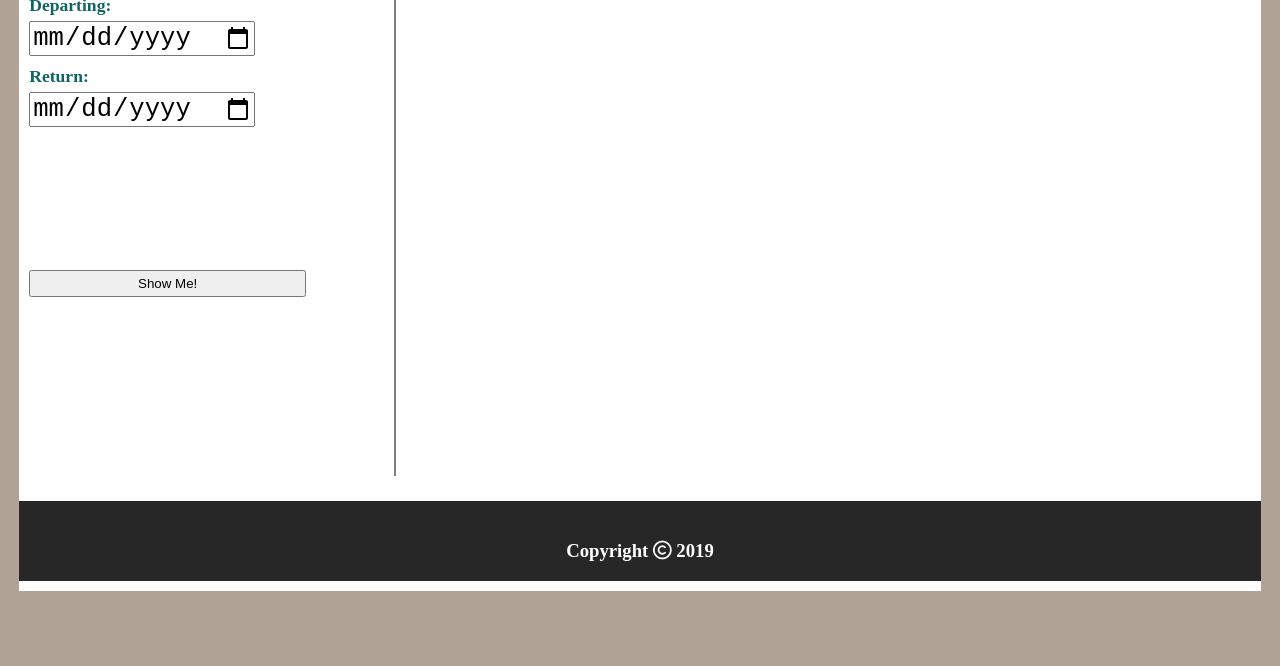
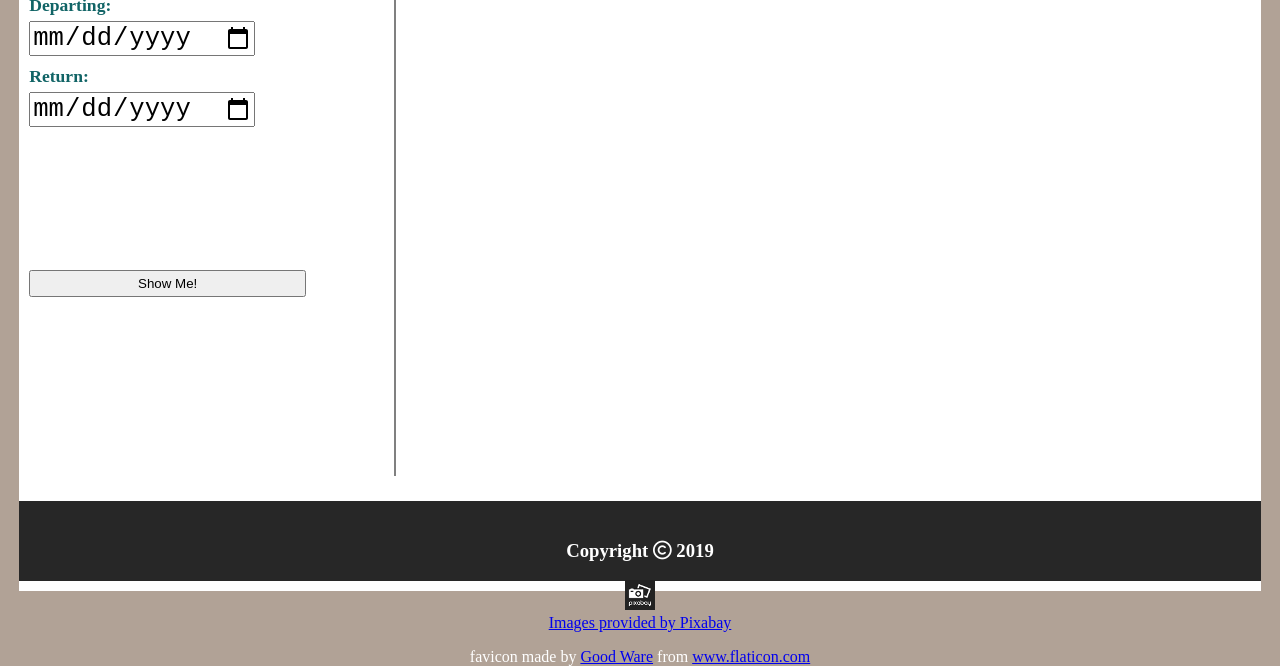
Before and after one commit to ivycoursera/TripItClone, a website built with webpack: page src/client/views/index.html in a window 1280 px wide. Shown: the part 209-875 px from the top of the page. Before the commit the page ends 800 px from the top, so only its background shows below. Built offline with nearby package versions, Linux system fonts and the light colour scheme; files whose address does not match are found by name.

Commit message:
Added credit images

```diff
--- a/package.json
+++ b/package.json
@@ -18,6 +18,7 @@
     "cors": "^2.8.5",
     "dotenv": "^8.1.0",
     "express": "^4.17.1",
+    "file-loader": "^4.2.0",
     "request": "^2.88.0",
     "webpack": "^4.41.0",
     "webpack-cli": "^3.3.9"
--- a/src/client/index.js
+++ b/src/client/index.js
@@ -7,6 +7,9 @@ import { validateFields } from "./js/validateFields";
 
 import "./styles/styles.scss";
 
+import "./media/world.png";
+import "./media/pixabay-logo-small.png";
+
 export {
   handleSubmit,
   calcDays,
--- a/src/client/views/index.html
+++ b/src/client/views/index.html
@@ -4,6 +4,7 @@
     <meta charset="UTF-8" />
     <meta name="viewport" content="width=device-width, initial-scale=1.0" />
     <meta http-equiv="X-UA-Compatible" content="ie=edge" />
+    <link rel="shortcut icon" href="world.png" />
     <script src="https://kit.fontawesome.com/89a98874f1.js"></script>
     <title>Document</title>
   </head>
@@ -55,6 +56,22 @@
       </main>
       <footer>
         <h3>Copyright <i class="far fa-copyright"></i> 2019</h3>
+        <a href="pixabay.com">
+          <figure>
+            <img src="pixabay-logo-small.png" alt="Pixabay logo" />
+            <figcaption>Images provided by Pixabay</figcaption>
+          </figure>
+        </a>
+        <span
+          >favicon made by
+          <a href="https://www.flaticon.com/authors/good-ware" title="Good Ware"
+            >Good Ware</a
+          >
+          from
+          <a href="https://www.flaticon.com/" title="Flaticon"
+            >www.flaticon.com</a
+          ></span
+        >
       </footer>
     </div>
   </body>
--- a/webpack.config.js
+++ b/webpack.config.js
@@ -23,6 +23,10 @@ module.exports = {
         test: /\.scss$/,
         use: ["style-loader", "css-loader", "sass-loader"],
       },
+      {
+        test: /\.jpe?g$|\.ico$|\.gif$|\.png$|\.svg$|\.woff$|\.ttf$|\.wav$|\.mp3$/,
+        loader: "file-loader?name=[name].[ext]", // <-- retain original file name
+      },
     ],
   },
   plugins: [
```
Also changed, not shown: src/client/media/pixabay-logo-small.png (added), src/client/media/world.png (added), 1 other file.
